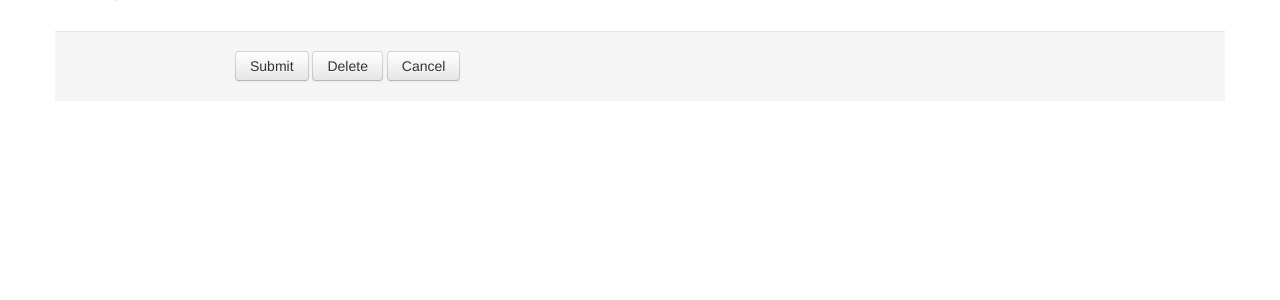
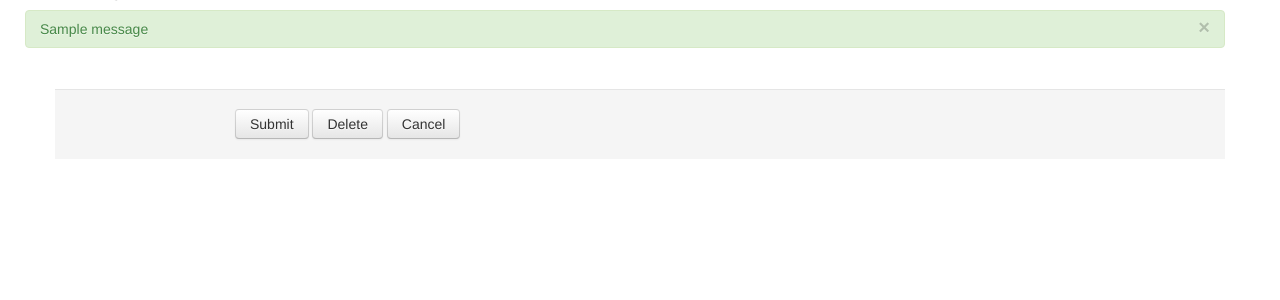
Before and after one commit to Yaco-Sistemas/met, a Django app: template met/metadataparser/templates/metadataparser/entity_edit.html in a window 1280 px wide. Shown: the part 68-368 px from the top of the page. Run offline with Django 3.2, Linux system fonts and the light colour scheme; the template is opened without the code that fills it: most values are stand-ins (such as "Sample title", 1, 10 or a date in 2020); one stand-in notice (Sample message) is shown; some libraries are stand-ins or nearby versions.

Commit message:
Use django messages with bootstrap styles

```diff
--- a/met/metadataparser/templates/metadataparser/base_metadataparser.html
+++ b/met/metadataparser/templates/metadataparser/base_metadataparser.html
@@ -1,9 +1 @@
 {% extends "base.html" %}
-
-{% if messages %}
-<ul class="messages">
-    {% for message in messages %}
-    <li{% if message.tags %} class="{{ message.tags }}"{% endif %}>{{ message }}</li>
-    {% endfor %}
-</ul>
-{% endif %}
--- a/met/templates/base.html
+++ b/met/templates/base.html
@@ -21,8 +21,22 @@
         {% endblock %}
         {% block appendheader %}
         {% endblock %}
+
+
         </header>
       </div>
+
+      {% if messages %}
+      <div class="messages row">
+        {% for message in messages %}
+        <div class="alert alert-{{ message.tags|default:"info" }}">
+          <button type="button" class="close" data-dismiss="alert">×</button>
+          {{ message }}
+       </div>
+       {% endfor %}
+      </div>
+      {% endif %}
+
       <div class="row">
         <sidebar class="span4">
         {% block sidebar %}
```
Also changed, not shown: met/metadataparser/views.py (+14 -3 lines).
